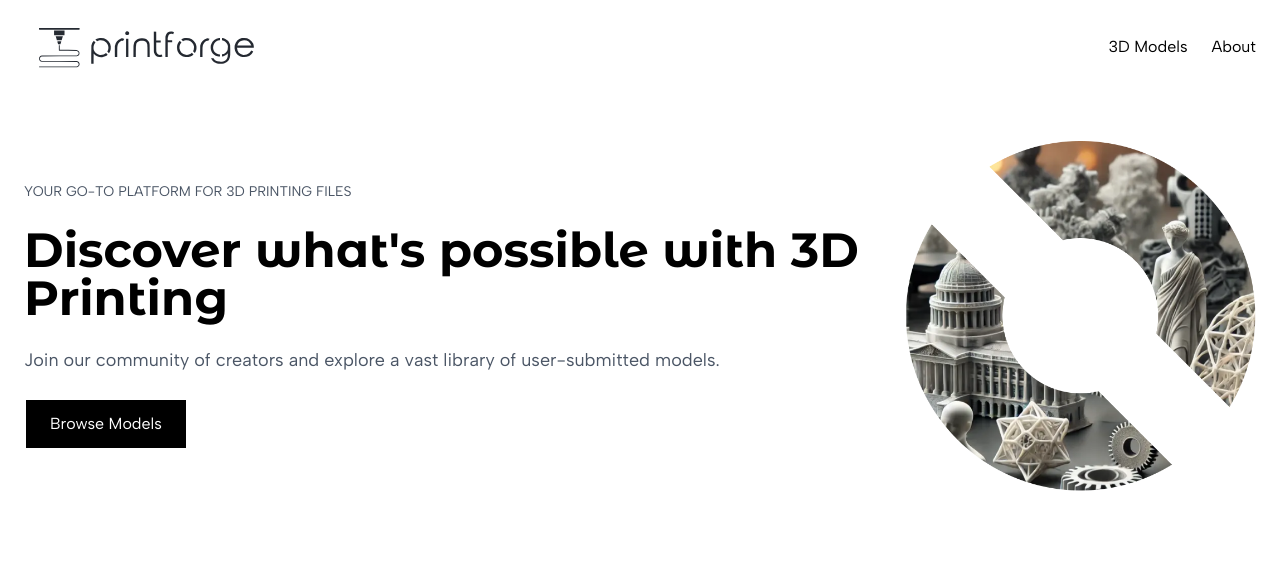
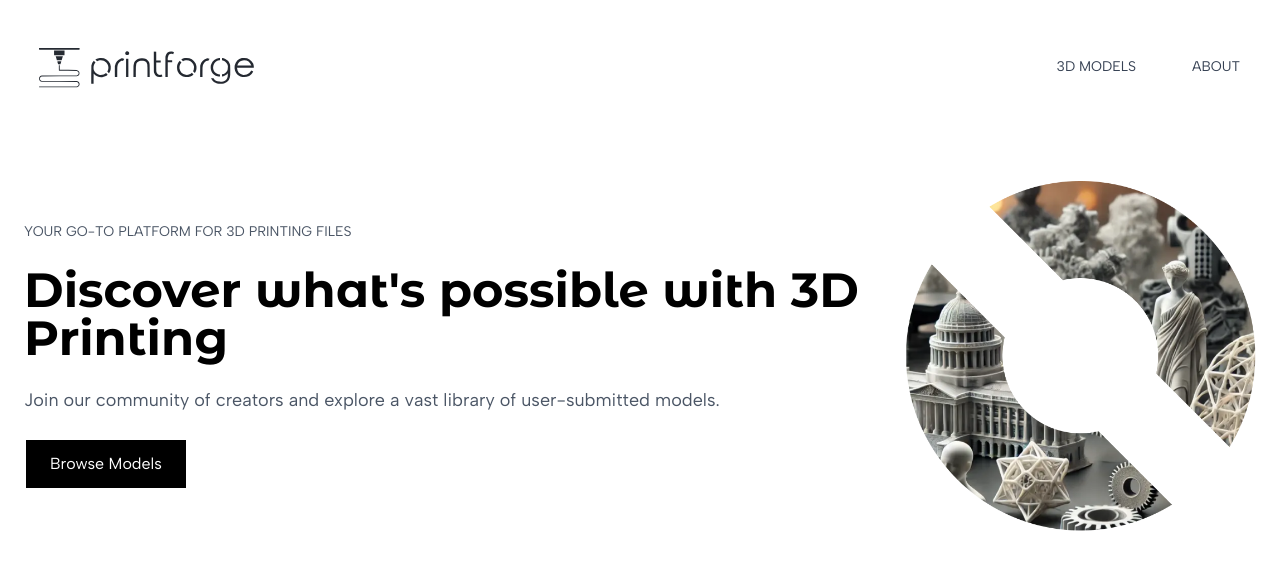
Before and after one commit to Bugs23/PrintForge, a Next.js app: page / in a window 1280 px wide. Shown: the top 570 px of the page. Built offline with nearby package versions, Linux system fonts and the light colour scheme.

Commit message:
Add categoies navbar, move navbar links to separate components, add styling for acive links

```diff
--- /dev/null
+++ b/app/3d-models/layout.tsx
@@ -0,0 +1,16 @@
+
+import { ReactNode } from "react"
+import CategoriesNavbar from "@/app/components/CategoriesNavbar"
+
+export default function ModelsLayout({ children }: { children: ReactNode }) {
+
+  return (
+    <div className="relative flex flex-col min-h-screen md:flex-row">
+      {/* Responsive Navigation */}
+      <CategoriesNavbar />
+
+      {/* Main Content Area */}
+      <main className="flex-1 p-4 md:ml-64">{children}</main>
+    </div>
+  )
+}
--- /dev/null
+++ b/app/components/CategoriesNavbar.tsx
@@ -0,0 +1,40 @@
+"use client"
+
+import { getAllCategories } from "@/app/lib/categories"
+import type { Category } from "@/app/types"
+import NavLink from "@/app/components/NavLink"
+import { usePathname } from "next/navigation"
+
+export default function CategoriesNavbar() {
+
+  const allCategories: Category[] = getAllCategories()
+  const pathname = usePathname()
+
+  return (
+    <aside className="sticky top-0 z-10 w-full bg-white border-b border-gray-200 md:fixed md:w-64 md:top-1/2 md:-translate-y-1/2 md:border-none">
+      <div className="relative">
+        <nav className="w-full overflow-x-auto md:overflow-visible scrollbar-hide">
+          <ul className="flex px-4 py-3 space-x-4 whitespace-nowrap md:flex-col md:p-0 md:space-x-0 md:space-y-3">
+            <NavLink
+              href="/3d-models"
+              isActive={pathname === `/3d-models`}
+            >
+              All
+            </NavLink>
+            {allCategories.map(item => (
+              <NavLink
+                href={`/3d-models/categories/${item.slug}`}
+                key={item.slug}
+                isActive={pathname === `/3d-models/categories/${item.slug}`}
+              >
+                {item.displayName}
+              </NavLink>
+            ))}
+          </ul>
+        </nav>
+        {/* Fading edge/gradient for horizontal scroll hint on mobile */}
+        <div className="absolute top-0 right-0 w-8 h-full pointer-events-none bg-gradient-to-l from-white to-transparent md:hidden" />
+      </div>
+    </aside>
+  )
+}
--- /dev/null
+++ b/app/components/NavLink.tsx
@@ -0,0 +1,12 @@
+import Link from "next/link"
+import type { NavLinkProps } from "@/app/types"
+
+export default function NavLink({ href, isActive, children }: NavLinkProps) {
+  return (
+    <>
+      <li className="text-sm uppercase list-none">
+        <Link href={href} className={`px-4 py-2 transition-colors rounded-md cursor-pointer hover:text-orange-400 ${isActive ? "text-orange-400" : "text-gray-700"}`}>{children}</Link>
+      </li>
+    </>
+  )
+}
--- a/app/components/Navbar.tsx
+++ b/app/components/Navbar.tsx
@@ -1,13 +1,19 @@
+"use client"
+
 import Image from "next/image"
-import Link from "next/link"
-import printforgeLogoD from "@/public/printforge-logo-d.svg";
-import printforgeLogoM from "@/public/printforge-logo-m.svg";
+import NavLink from "@/app/components/NavLink"
+import printforgeLogoD from "@/public/printforge-logo-d.svg"
+import printforgeLogoM from "@/public/printforge-logo-m.svg"
+import { usePathname } from "next/navigation"
 
 export default function Navbar() {
+
+  const pathname = usePathname()
+
   return (
     <header className="w-full bg-white">
       <nav className="flex justify-between px-6 py-4">
-        <Link href="/">
+        <NavLink href="/">
           <div className="relative">
             {/* Desktop logo */}
             <Image
@@ -23,13 +29,13 @@
               className="block md:hidden"
             />
           </div>
-        </Link>
+        </NavLink>
         <ul className="flex gap-6 items-center">
           <li>
-            <Link href="/3d-models">3D Models</Link>
+            <NavLink href="/3d-models" isActive={pathname.startsWith("/3d-models")}>3D Models</NavLink>
           </li>
           <li>
-            <Link href="/about">About</Link>
+            <NavLink href="/about" isActive={pathname === "/about"}>About</NavLink>
           </li>
         </ul>
       </nav>
--- /dev/null
+++ b/tailwind.config.js
@@ -0,0 +1,16 @@
+/** @type {import('tailwindcss').Config} */
+module.exports = {
+  content: [
+    "./app/**/*.{js,ts,jsx,tsx,mdx}",
+    "./pages/**/*.{js,ts,jsx,tsx,mdx}",
+    "./components/**/*.{js,ts,jsx,tsx,mdx}",
+  ],
+  plugins: [],
+  theme: {
+    extend: {
+      colors: {
+        "orange-accent": "#F77D36",
+      },
+    },
+  },
+};
```
Also changed, not shown: app/types/index.ts (+6 -1 lines).
